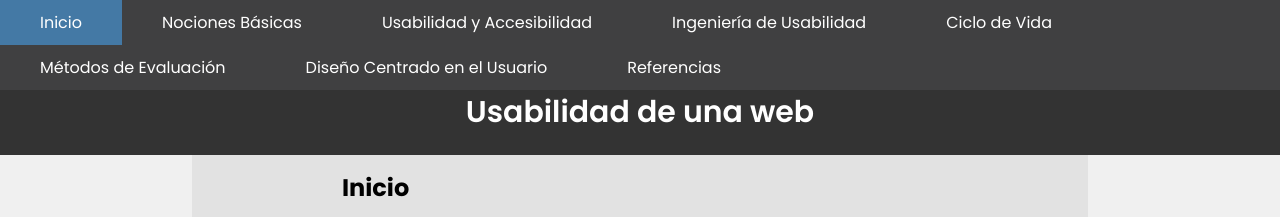
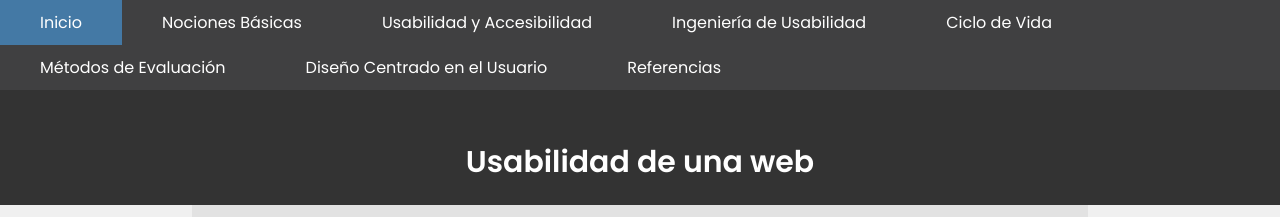
Before and after one commit to OscarMontanezMacana/OscarMontanezMacana.github.io, a plain HTML site: page index.html in a window 1280 px wide. Shown: the top 217 px of the page. Drawn offline with Linux system fonts and the light colour scheme.

Commit message:
Update style.css

```diff
--- a/style.css
+++ b/style.css
@@ -30,7 +30,7 @@ h1{
     font-size: 30px;
     font-weight: 600;
     margin-bottom: 10px;
-    margin-top: 70px;
+    margin-top: 120px;
 }
 
 ul{
```
